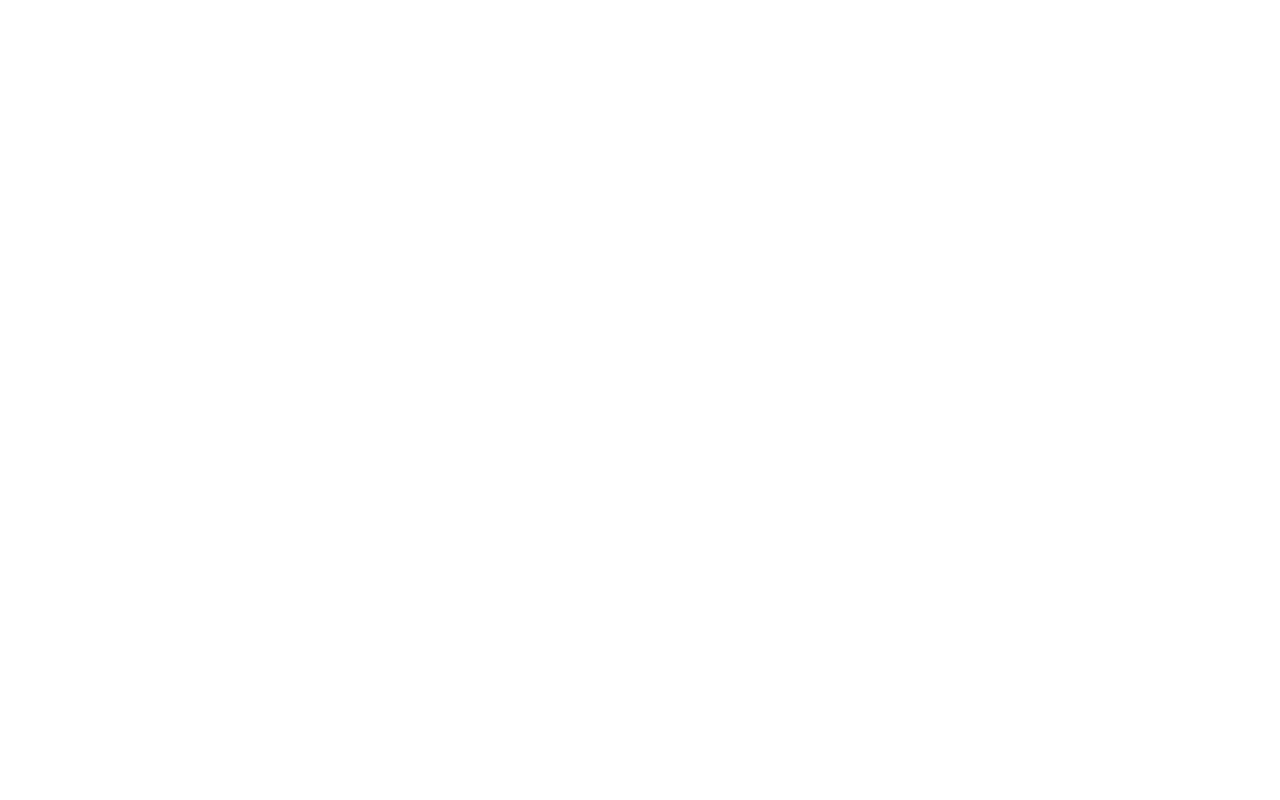
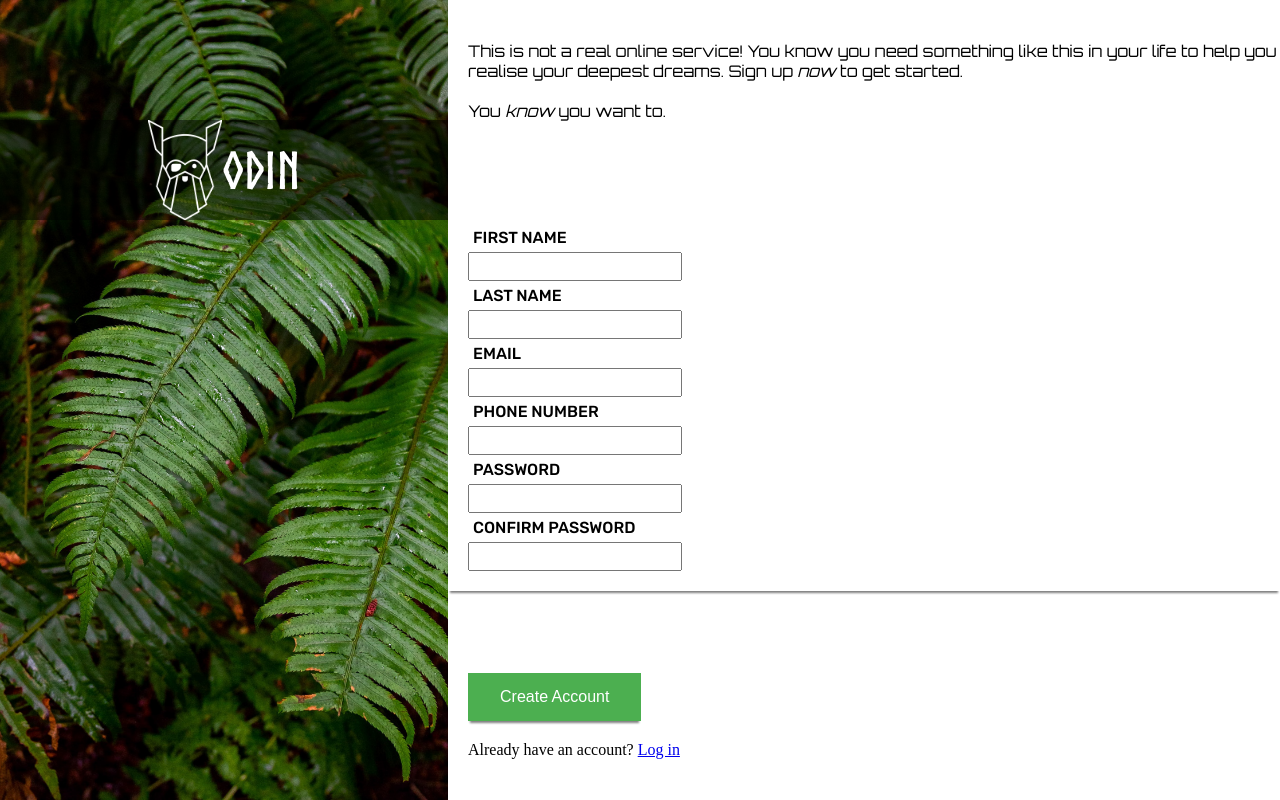
Before and after one commit to Ryan-Kaye-Dev/Forms, a plain HTML site: page index.html in a window 1280 px wide. Drawn offline with Linux system fonts and the light colour scheme.

Commit message:
First Draft of Form

```diff
--- a/index.html
+++ b/index.html
@@ -1,13 +1,50 @@
 <!DOCTYPE html>
 <html lang="en">
-<head>
-    <meta charset="UTF-8">
-    <meta http-equiv="X-UA-Compatible" content="IE=edge">
-    <meta name="viewport" content="width=device-width, initial-scale=1.0">
+  <head>
+    <meta charset="UTF-8" />
+    <meta http-equiv="X-UA-Compatible" content="IE=edge" />
+    <meta name="viewport" content="width=device-width, initial-scale=1.0" />
     <title>Forms</title>
-    <link rel="stylesheet" href="./style.css">
-</head>
-<body>
-
-</body>
+    <link rel="stylesheet" href="./style.css" />
+  </head>
+  <body>
+    <div id="container">
+      <div id="left-side">
+        <div id="logo-box">
+          <img id="logo" src="./logo.png" />
+          <div id="logo-text">ODIN</div>
+        </div>
+      </div>
+      <div id="right-side">
+        <div id="top">
+          This is not a real online service! You know you need something like
+          this in your life to help you realise your deepest dreams. Sign up
+          <em>now</em> to get started.
+          <p>You <em>know</em> you want to.</p>
+        </div>
+        <div id="mid">
+          <form action="notsure.com/whatgoeshere" method="post">
+            <div id="col1">
+              <label for="first_name">FIRST NAME</label>
+              <input type="text" />
+              <label for="last_name">LAST NAME</label>
+              <input type="text" />
+              <label for="email">EMAIL</label>
+              <input type="email" />
+              <label for="phone_number">PHONE NUMBER</label>
+              <input type="text" />
+              <label for="password">PASSWORD</label>
+              <input type="password" />
+              <label for="confirm-password">CONFIRM PASSWORD</label>
+              <input type="password" />
+            </div>
+          </form>
+        </div>
+        <div id="bottom">
+            <button>Create Account</button>
+            <p>Already have an account? <a href="ok">Log in</a></p>
+        </div>
+      </div>
+    </div>
+  </body>
 </html>
--- a/style.css
+++ b/style.css
@@ -0,0 +1,104 @@
+@import url('https://fonts.googleapis.com/css2?family=Instrument+Sans:wght@700&family=Orbitron&family=Rubik:wght@500&display=swap');
+
+@font-face {
+    font-family: font;
+    src: url(./Norse-Bold.otf);
+}
+* {
+    padding: 0;
+    margin: 0;
+}
+#container {
+    background-color: black;
+    display: flex;
+}
+
+#right-side {
+    width: 65vw;
+    background-color: white;
+    display: flex;
+    flex-direction: column;
+    justify-content: space-around;
+}
+
+#left-side, #right-side {
+    min-height: 100vh;
+    max-height: 100vh;
+}
+
+#left-side {
+    width: 35vw;
+    background-image: url(./background.jpg);
+    background-size: cover;
+    background-position: center;
+}
+
+#top {
+    margin-left: 20px;
+    font-family: 'Instrument Sans', sans-serif;
+    font-family: 'Orbitron', sans-serif;
+}
+
+
+#bottom {
+    padding-left: 20px;
+}
+
+#logo-box{
+    display: flex;
+    flex-direction: row;
+    justify-content: center;
+    align-items: center;
+    background-color: rgb(0,0,0,0.5);
+    position: relative;
+    top: 15vh;
+}
+
+#logo{
+
+    max-height: 100px;
+    max-width: auto;
+}
+
+#logo-text {
+    font-family: font;
+    color: white;
+    font-size: 3.2rem;
+}
+
+p {
+    padding-top: 20px;
+}
+
+#mid {
+    padding-top: 20px;
+    padding-bottom: 20px;
+    display: flex;
+    flex-direction: column;
+    box-shadow: 0 4px 2px -2px gray;
+}
+
+#col1, #col2 {
+    display: flex;
+    flex-direction: column;
+}
+
+input,label {
+    margin-left: 20px;
+    font-family: 'Rubik', sans-serif;
+    padding: 5px;
+    max-width: 200px;
+}
+
+button {
+    background-color: #4CAF50; /* Green */
+    border: none;
+    color: white;
+    padding: 15px 32px;
+    text-align: center;
+    text-decoration: none;
+    display: inline-block;
+    font-size: 16px;
+    cursor: pointer;
+    box-shadow: 0 4px 2px -2px gray;
+  }
```
Also changed, not shown: Norse-Bold.otf (added), background.jpg (added), logo.png (added).
